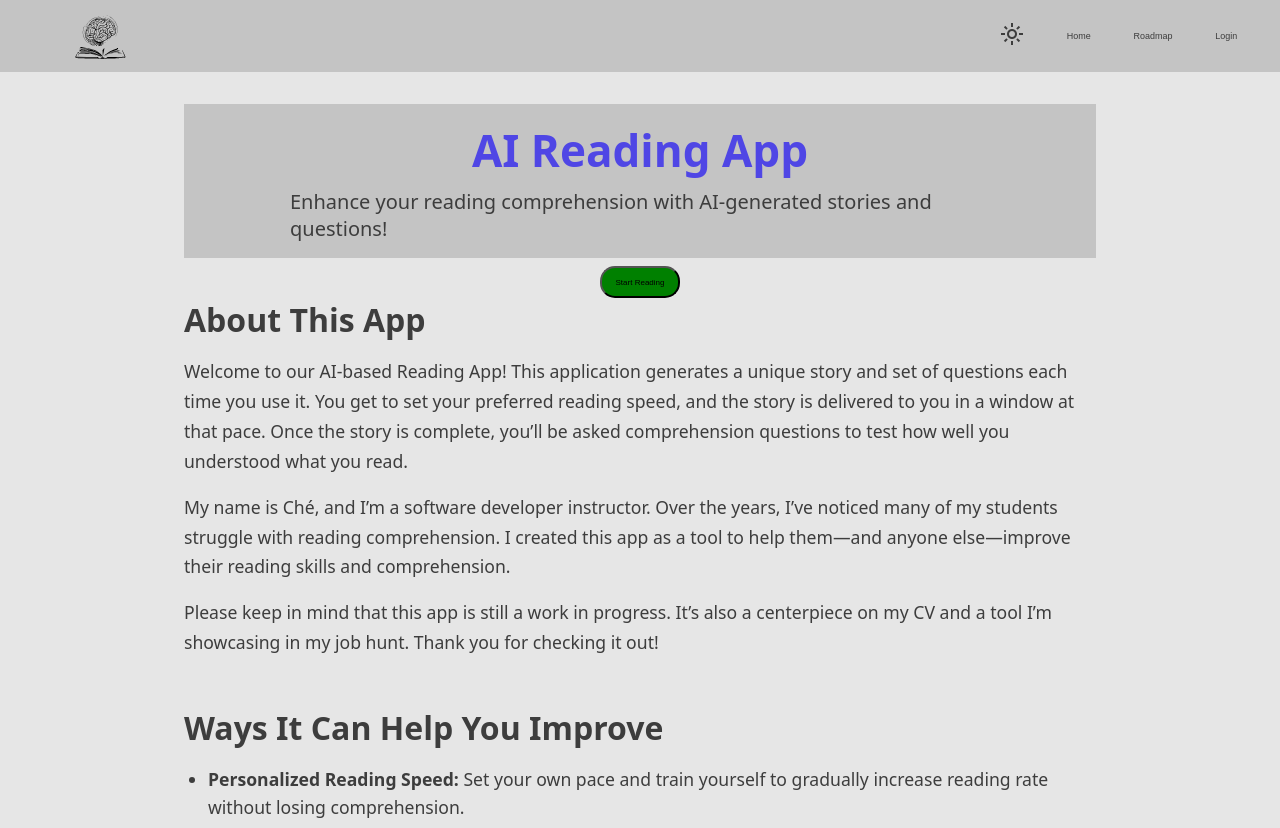
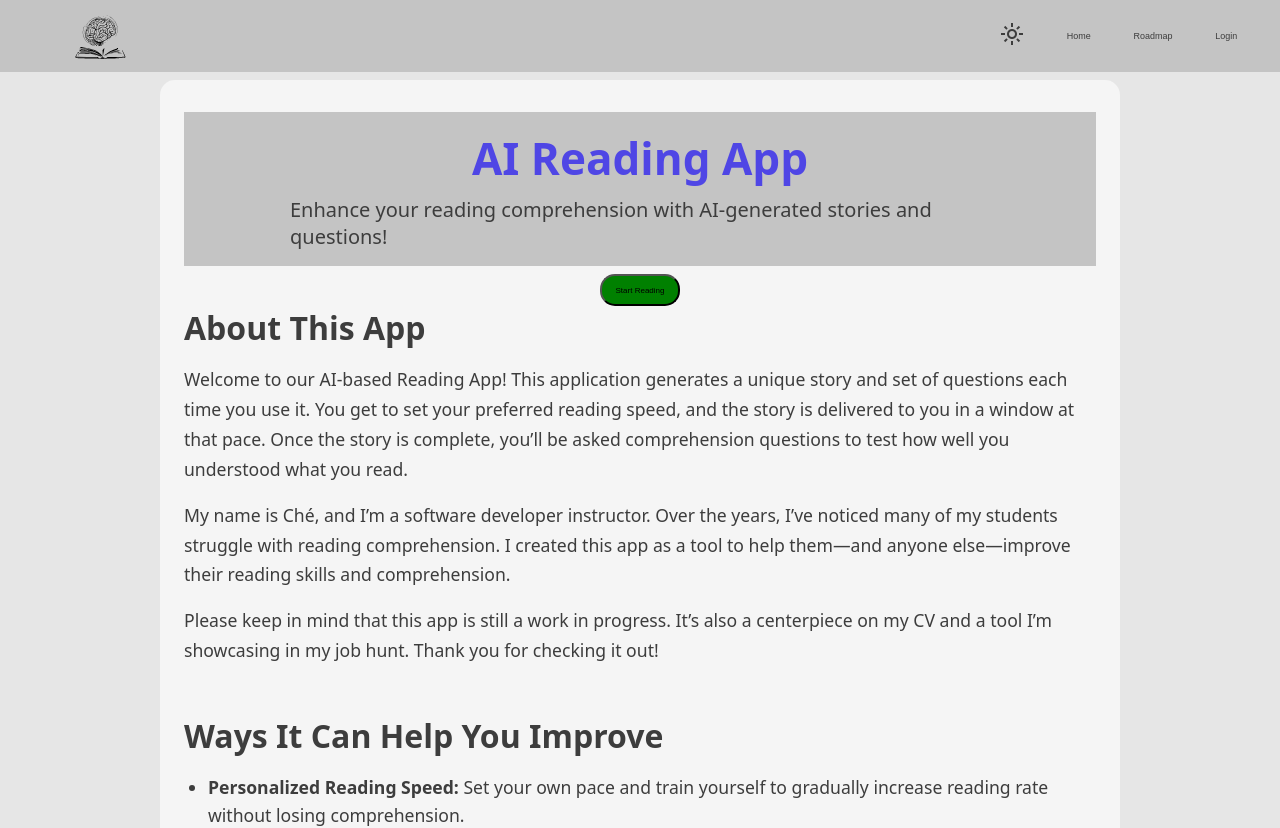
Before and after one commit to Cheplusplus/reading-app, a Next.js app: page / in a window 1280 px wide. Shown: the top 828 px of the page. Built offline with nearby package versions, Linux system fonts and the light colour scheme; no server answers.

Commit message:
Changes the homepage container background color

```diff
--- a/src/app/page.module.css
+++ b/src/app/page.module.css
@@ -31,6 +31,9 @@
   margin: 0 auto;
   padding: 2rem 1.5rem;
   font-family: system-ui, -apple-system, BlinkMacSystemFont, "Segoe UI", Roboto, "Helvetica Neue", sans-serif;
+  background-color: var(--surface);
+  border-radius: 15px;
+  margin-top: 1vh;
 }
 
 .header {
```
